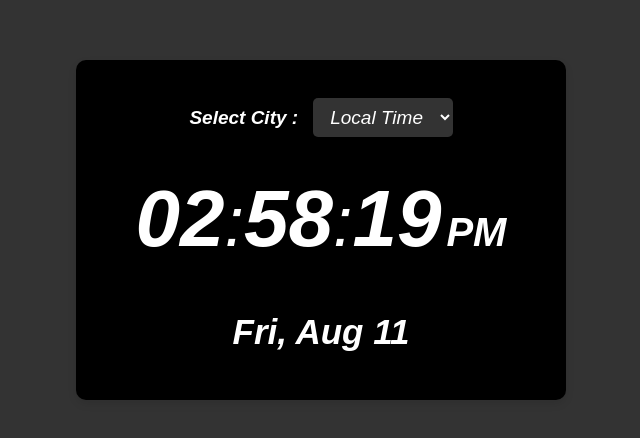
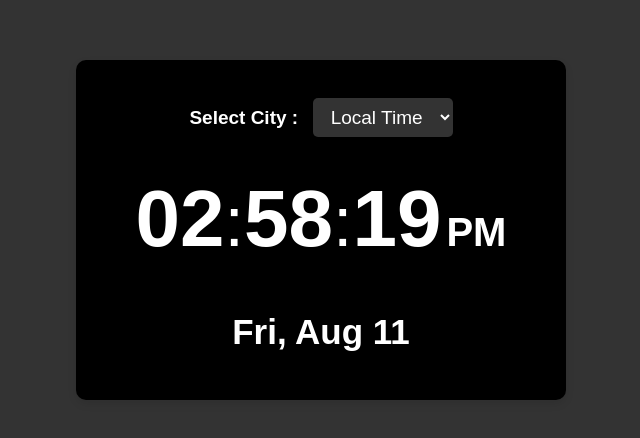
Before and after one commit to Sarthak431/clock, a plain HTML site: page index.html in a window 1280 px wide. Shown: the part 170-608 px from the top of the page, 319-959 px from the left. Drawn offline with Linux system fonts and the light colour scheme.

Commit message:
Add files via upload

```diff
--- a/index.js
+++ b/index.js
@@ -91,14 +91,12 @@ const cityTimeZones = {
   };
 
 
-  // Function to get time in a specific time zone
 function getTimeInTimeZone(timeZone) {
   const now = new Date();
   const utcTime = now.getTime() + now.getTimezoneOffset() * 60000;
   return new Date(utcTime + timeZone * 60000);
 }
 
-  // Function to update the clock and date display
 function updateClock() {
   const citySelect = document.getElementById('city');
   const selectedCity = citySelect.value;
@@ -106,22 +104,19 @@ const cityTimeZones = {
 
   const now = getTimeInTimeZone(timeZone);
 
-    // Get the date information
   const days = ['Sun', 'Mon', 'Tue', 'Wed', 'Thu', 'Fri', 'Sat'];
   const months = ['Jan', 'Feb', 'Mar', 'Apr', 'May', 'Jun', 'Jul', 'Aug', 'Sep', 'Oct', 'Nov', 'Dec'];
   const dayOfWeek = days[now.getDay()];
   const month = months[now.getMonth()];
   const dayOfMonth = now.getDate();
 
-    // Get the time information
   let hours = now.getHours();
   const minutes = String(now.getMinutes()).padStart(2, '0');
   const seconds = String(now.getSeconds()).padStart(2, '0');
   const ampm = hours >= 12 ? 'PM' : 'AM';
 
-    // Convert hours to 12-hour format
   hours = hours % 12;
-    hours = hours ? hours : 12; // If hours is 0, set it to 12
+  hours = hours ? hours : 12;
 
   const dateDisplay = document.getElementById('date');
   const hoursDisplay = document.getElementById('hours');
@@ -136,8 +131,5 @@ const cityTimeZones = {
   ampmDisplay.textContent = ampm;
 }
 
-  // Update the clock and date display when the page loads
 updateClock();
-
-  // Update the clock and date display every second
 setInterval(updateClock, 1000);
--- a/style.css
+++ b/style.css
@@ -1,4 +1,3 @@
-/* CSS for World Clock */
 body {
   font-family: Arial, sans-serif;
   margin: 0;
@@ -7,8 +6,8 @@ body {
   justify-content: center;
   align-items: center;
   height: 100vh;
-    background-color: #333; /* Dark mode background color */
-    color: #fff; /*Dark mode text color*/
+  background-color: #333;
+  color: #fff;
 }
 
 .clock {
@@ -17,9 +16,8 @@ body {
   align-items: center;
   justify-content: space-around;
   padding: 20px;
-    /* border: 1px solid #ccc; */
   border-radius: 10px;
-    background-color: #000000; /* Dark mode clock background color */
+  background-color: #000000;
   box-shadow: 0 4px 8px rgba(0, 0, 0, 0.1);
   height: 300px;
   width: 450px;
@@ -27,32 +25,26 @@ body {
 
 .clock label {
   font-size: 19px;
-    font-style: italic;
-
   font-weight: bold;
   margin-right: 10px;
 }
 
 .clock select {
-    font-style: italic;
   padding: 8px;
   width: 140px;
   font-size: 19px;
   text-align: center;
   border: none;
   border-radius: 5px;
-    background-color: #333; /* Dark mode select background color */
-    color: #fff; /* Dark mode select text color */
+  background-color: #333;
+  color: #fff;
 }
 
-  #time{
+#time {
   font-size: 70px;
-    font-style: italic;
 }
 
 .clock #date {
-    font-style: italic;
-
   font-size: 35px;
   font-weight: bold;
   margin: 10px 0;
```
Also changed, not shown: index.html (+0 -1 lines). Lines whose indentation alone changed are shown as unchanged.
